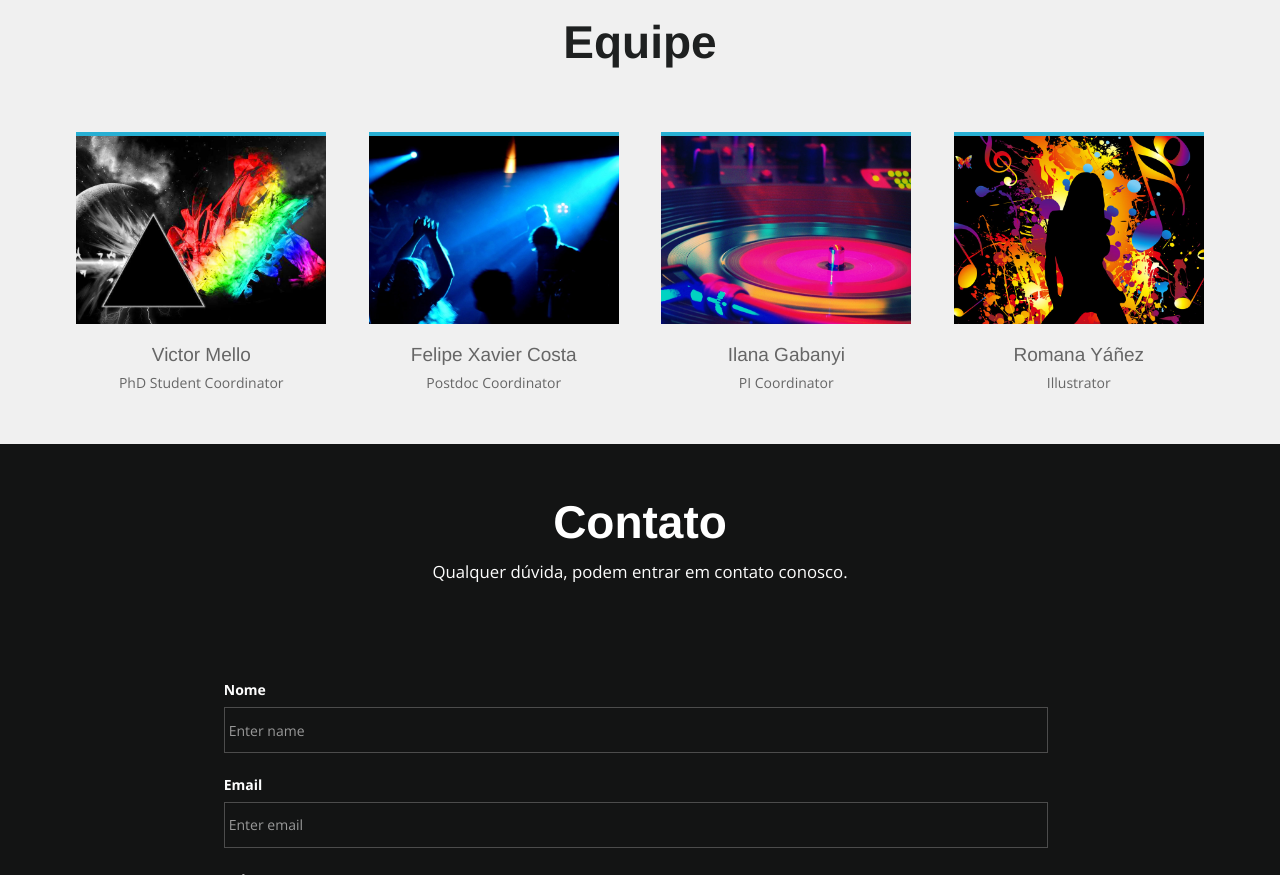
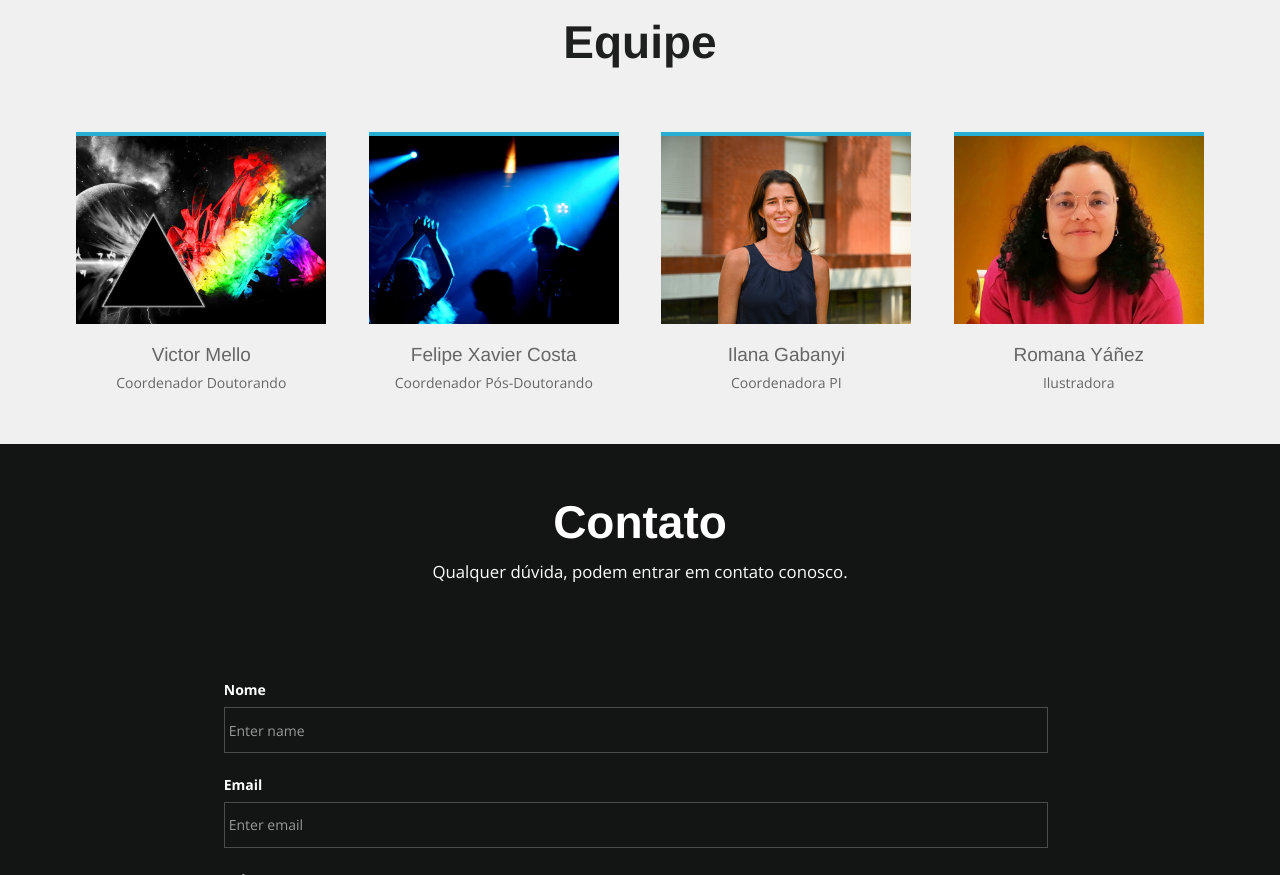
Before and after one commit to brolnetwork/brolnetwork.github.io, a plain HTML site: page index.html in a window 1280 px wide. Shown: the part 1100-1975 px from the top of the page. Drawn offline with nearby package versions, Linux system fonts and the light colour scheme.

Commit message:
Imagem da equipe

```diff
--- a/index.html
+++ b/index.html
@@ -41,7 +41,7 @@
       <!--/.navbar-header-->
       <div id="main-nav" class="collapse navbar-collapse">
         <ul class="nav navbar-nav" id="mainNav">
-          <li class="active" id="firstLink"><a href="#home" class="scroll-link">Home</a></li>
+          <li class="active" id="firstLink"><a href="#home" class="scroll-link">Início</a></li>
           <!-- <li><a href="#services" class="scroll-link">Services</a></li>  -->
           <li><a href="#aboutUs" class="scroll-link">Sobre Nos</a></li>
           <li><a href="#work" class="scroll-link">Eventos</a></li>
@@ -187,7 +187,7 @@
             <!-- Member Details -->
             <h4>Victor Mello</h4>
             <!-- Designation -->
-            <span class="pos">PhD Student Coordinator</span>
+            <span class="pos">Coordenador Doutorando</span>
             <!-- <div class="team-socials"> <a href="#"><i class="fa fa-facebook"></i></a> <a href="#"><i class="fa fa-google-plus"></i></a> <a href="#"><i class="fa fa-twitter"></i></a> <a href="#"><i class="fa fa-dribbble"></i></a> <a href="#"><i class="fa fa-github"></i></a> </div> -->
           </div>
         </div>
@@ -201,7 +201,7 @@
             <!-- Member Details -->
             <h4>Felipe Xavier Costa</h4>
             <!-- Designation -->
-            <span class="pos">Postdoc Coordinator</span>
+            <span class="pos">Coordenador Pós-Doutorando</span>
             <!-- <div class="team-socials"> <a href="#"><i class="fa fa-facebook"></i></a> <a href="#"><i class="fa fa-google-plus"></i></a> <a href="#"><i class="fa fa-twitter"></i></a> <a href="#"><i class="fa fa-dribbble"></i></a> <a href="#"><i class="fa fa-github"></i></a> </div> -->
           </div>
         </div>
@@ -211,12 +211,13 @@
             <!-- Image Hover Block -->
             <div class="member-img">
               <!-- Image  -->
-              <img class="img-responsive" src="images/work/8.jpg" alt=""> </div>
+              <img class="img-responsive" src="images/profiles/ilana.png" alt=""> </div>
             <!-- Member Details -->
             <h4>Ilana Gabanyi</h4>
             <!-- Designation -->
-            <span class="pos">PI Coordinator</span>
+            <span class="pos">Coordenadora PI</span>
             <!-- <div class="team-socials"> <a href="#"><i class="fa fa-facebook"></i></a> <a href="#"><i class="fa fa-google-plus"></i></a> <a href="#"><i class="fa fa-twitter"></i></a> <a href="#"><i class="fa fa-dribbble"></i></a> <a href="#"><i class="fa fa-github"></i></a> </div> -->
+            <div class="team-socials"> <a href="https://gimm.pt/lab/ilana-gabanyi-lab/"></a> </div>
           </div>
         </div>
         <div class="col-md-3 col-sm-6 col-xs-6">
@@ -225,12 +226,13 @@
             <!-- Image Hover Block -->
             <div class="member-img">
               <!-- Image  -->
-              <img class="img-responsive" src="images/work/5.jpg" alt=""> </div>
+              <img class="img-responsive" src="images/profiles/romana.png" alt=""> </div>
             <!-- Member Details -->
             <h4>Romana Yáñez</h4>
             <!-- Designation -->
-            <span class="pos">Illustrator</span>
+            <span class="pos">Ilustradora</span>
             <!-- <div class="team-socials"> <a href="#"><i class="fa fa-facebook"></i></a> <a href="#"><i class="fa fa-google-plus"></i></a> <a href="#"><i class="fa fa-twitter"></i></a> <a href="#"><i class="fa fa-dribbble"></i></a> <a href="#"><i class="fa fa-github"></i></a> </div> -->
+            <div class="team-socials"> <a href="https://www.linkedin.com/in/romanayanez/"></a> </div>
           </div>
         </div>
       </div>
```
Also changed, not shown: images/profiles/ilana.png (added), images/profiles/romana.png (added), 2 other files.
